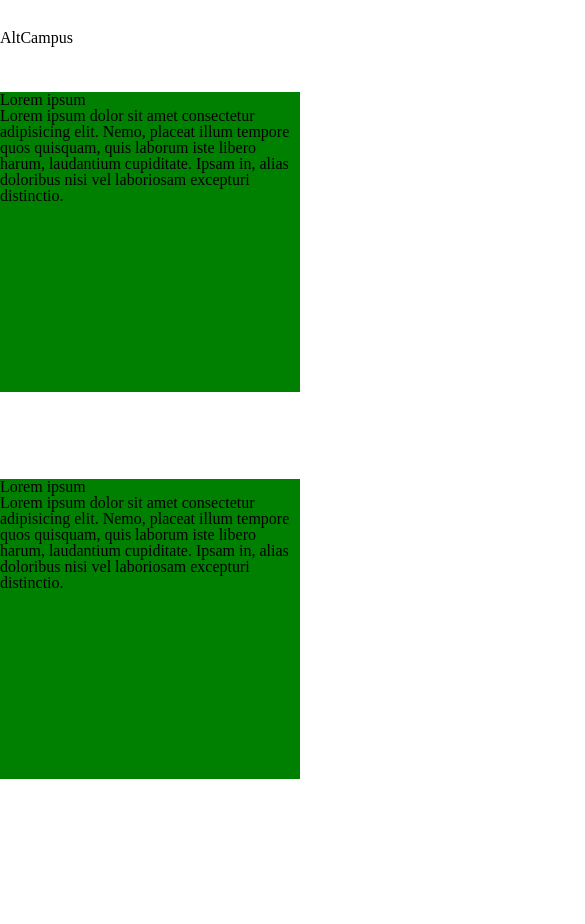
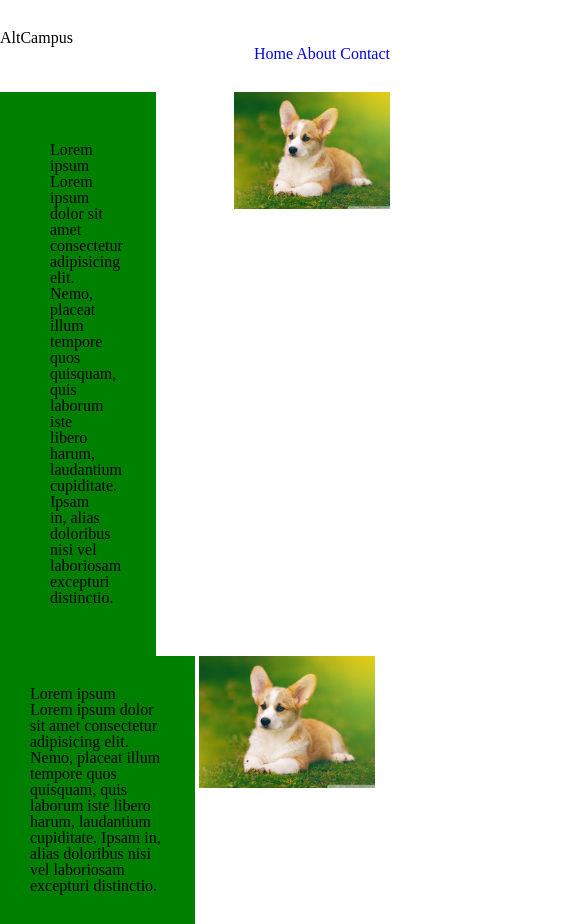
Before and after one commit to karan-rathod-316/positioning-content, a plain HTML site: page exercise-1_extra/index.html in a window 390 px wide. Shown: the top 924 px of the page, 585 px wide, since content can reach past the window. Before the commit the page ends 866 px from the top, so only its background shows below. Drawn offline with Linux system fonts and the light colour scheme.

Commit message:
Made the layout responsive by using percentages as width

```diff
--- a/exercise-1_extra/assets/stylesheets/style.css
+++ b/exercise-1_extra/assets/stylesheets/style.css
@@ -140,7 +140,7 @@ table {
 /* CSS RESET ENDS */
 
 .container {
-    width: 1200px;
+    max-width: 1200px;
     margin: 0 auto;
 }
 
@@ -158,14 +158,17 @@ a {
 }
 
 .column1 {
-    height: 300px;
-    width: 300px;
+    padding: 50px;
+    padding-bottom: 50px;
+    width: 40%;
     background-color: green;
     float: left;
+    box-sizing: border-box;
 }
 
 .column2 {
     float: right;
+    width: 40%;
 }
 
 .clearfix:before,
@@ -181,33 +184,27 @@ a {
 
 /* Layout 2 */
 
-.container-layout2 {
-    width: 1200px;
-    margin: 0 auto;
-}
-
 h2 {
     display: inline-block;
     text-align: left;
     width: 300px
 }
 
-.nav-layout2 {
-    display: inline-block;
-    text-align: right;
-    width: 880px;
-}
-
 .column1-layout2 {
-    height: 300px;
-    width: 300px;
+    padding: 30px;
+    width: 50%;
     background-color: green;
     display: inline-block;
     vertical-align: top;
+    box-sizing: border-box;
 }
 
 .column2-layout2 {
-    width: calc(1200px - 308px);
+    width: 45%;
     text-align: right;
     display: inline-block;
 }
+
+img {
+    width: 100%;
+}
```
